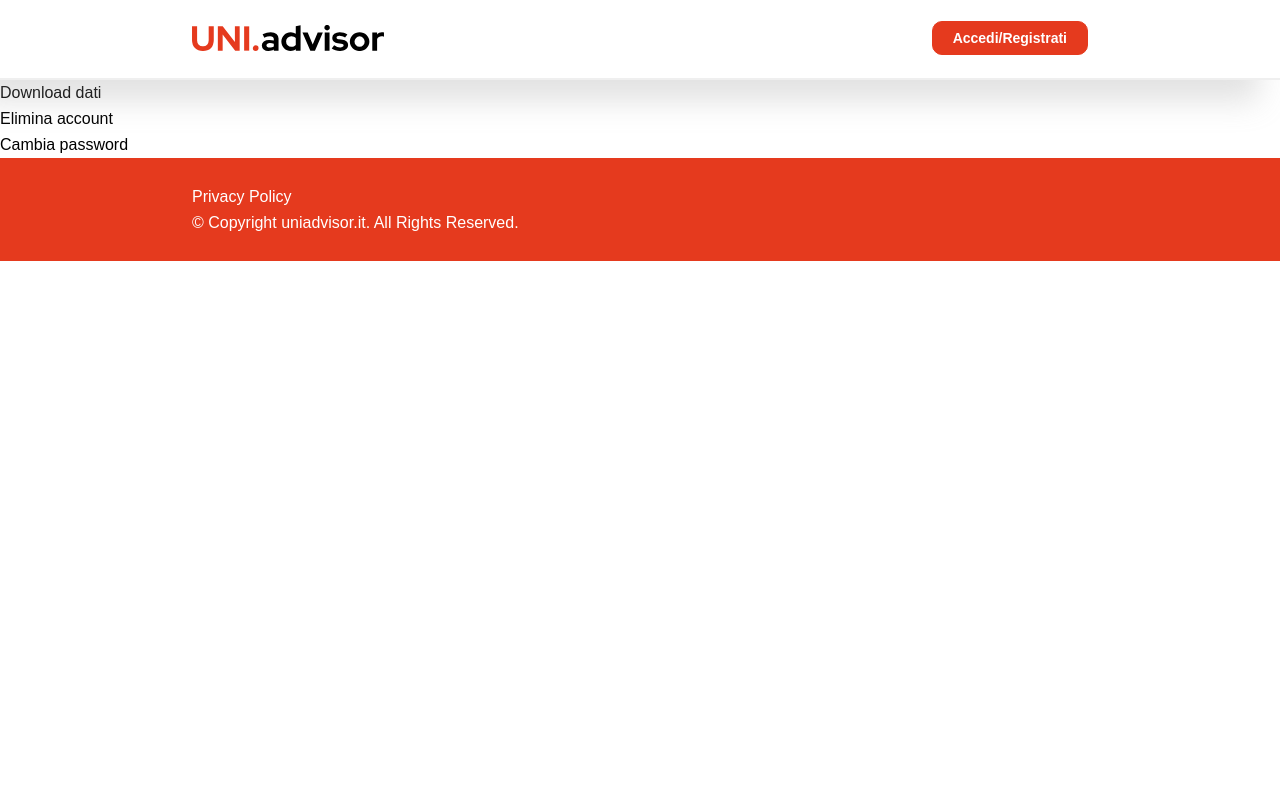
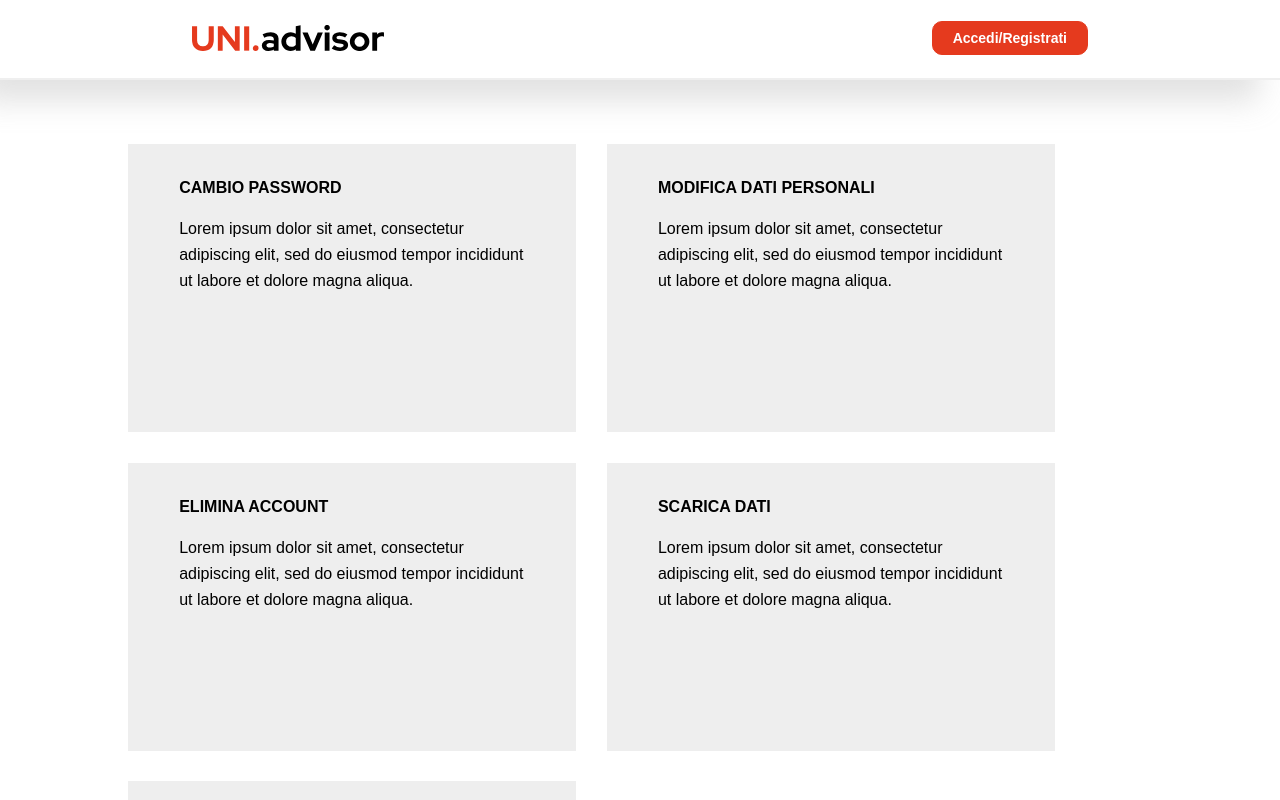
Before and after one commit to davelista/uniadvisor-frontend, a React (Create React App) app: page /settings in a window 1280 px wide. Shown: the top 800 px of the page. Built offline with nearby package versions, Linux system fonts and the light colour scheme; no server answers; some icons are missing.

Commit message:
settings page (cards,change psw, modify,

```diff
--- /dev/null
+++ b/src/components/Cards/Card.js
@@ -0,0 +1,22 @@
+import React from 'react';
+import styles from "./Card.module.css";
+
+const Card = (props) => {
+
+    const {title, text, onChangeSelected} = props;
+
+    return (
+        <>
+            <div className={styles.card} onClick={() => onChangeSelected(title)}>
+                <div  className={styles.title}>
+                    {title}
+                </div>
+                <div className={styles.text}>
+                    {text}
+                </div>
+            </div>
+        </>
+    );
+}
+
+export default Card;
--- /dev/null
+++ b/src/components/Cards/Card.module.css
@@ -0,0 +1,29 @@
+.card{
+    display: flex;
+    flex-direction: column;
+    background-color: #eee;
+    padding: 2% 5% 2% 5%;
+    width: 28rem;
+    height: 18rem;
+    margin-bottom: 3%;
+    margin-right: 3%;
+}
+
+.title{
+    text-transform: uppercase;
+    line-height: 3em;
+    font-weight: 600;
+    font-size: medium;
+    margin-bottom: 1%;
+    width: auto;
+}
+
+.text{
+    justify-content: center;
+}
+
+.card:hover{
+    background-color: #e53a1e;
+    color: white;
+    cursor: pointer;
+}
--- /dev/null
+++ b/src/components/PagesSections/Settings/CardContainer.js
@@ -0,0 +1,22 @@
+import React, {useState} from 'react';
+import Card from "../../Cards/Card";
+import styles from './CardsContainer.module.css'
+
+const CardContainer = (props) => {
+    const {onChangeSelected} = props;
+    const titles = ["Cambio password", "Modifica dati personali", "Elimina account", "Scarica dati", "Contattaci"];
+
+    const textPsw = "Lorem ipsum dolor sit amet, consectetur adipiscing elit, sed do eiusmod tempor " +
+        "incididunt ut labore et dolore magna aliqua.";
+
+
+    return (
+        <>
+            <div className={styles.container}>
+                {titles.map((title) => <Card title={title} text={textPsw} onChangeSelected={onChangeSelected}/>)}
+            </div>
+        </>
+    );
+}
+
+export default CardContainer;
--- /dev/null
+++ b/src/components/PagesSections/Settings/CardsContainer.module.css
@@ -0,0 +1,7 @@
+.container{
+    display: flex;
+    flex-direction: row;
+    justify-content: flex-start;
+    flex-wrap: wrap;
+    padding: 5% 10%;
+}
--- a/src/components/PagesSections/Settings/ChangePswForm.js
+++ b/src/components/PagesSections/Settings/Forms/ChangePswForm.js
@@ -1,8 +1,8 @@
 import React from 'react';
-import FormTextField from "../../Forms/FormTextField";
+import FormTextField from "../../../Forms/FormTextField";
 import useChangePswForm from "./useChangePswForm";
-import styles from './Settings.module.css';
-import {Button} from "../../Buttons/Button";
+import styles from '../Settings.module.css';
+import {Button} from "../../../Buttons/Button";
 
 const ChangePswForm = (props) => {
 
@@ -10,6 +10,7 @@ const ChangePswForm = (props) => {
     const [form, submit] = useChangePswForm(newPassword);
     return (
         <>
+
             <div className={styles.formContainer}>
                 <form className={styles.form} onSubmit={submit}>
                     <div className={styles.formInput}>
@@ -21,10 +22,10 @@ const ChangePswForm = (props) => {
                     <div className={styles.formInput}>
                         <FormTextField field={form.repeatPassword} variant="outlined" type="password"  />
                     </div>
-                    <Button buttonStyle="btn--outline" type="submit">
-                        <h6 style={{ color: "white" }}>Invia</h6>
-                    </Button>
                 </form>
+                <Button buttonStyle="btn--outline" type="submit" >
+                    <h6 style={{ color: "white" }}>Invia</h6>
+                </Button>
             </div>
         </>
     );
--- /dev/null
+++ b/src/components/PagesSections/Settings/Forms/Modify.js
@@ -0,0 +1,34 @@
+import React from 'react';
+import FormTextField from "../../../Forms/FormTextField";
+import useModifyForm from "./useModifyForm";
+import styles from '../Settings.module.css';
+import {Button} from "../../../Buttons/Button";
+
+const Modify = (props) => {
+
+    let name = "";
+    const [form, submit] = useModifyForm(name);
+    return (
+        <>
+
+            <div className={styles.formContainer}>
+                <form className={styles.form} onSubmit={submit}>
+                    <div className={styles.formInput}>
+                        <FormTextField field={form.name} variant="outlined" />
+                    </div>
+                    <div className={styles.formInput}>
+                        <FormTextField field={form.lastName} variant="outlined" />
+                    </div>
+                    <div className={styles.formInput}>
+                        <FormTextField field={form.email} variant="outlined" type="email"  />
+                    </div>
+                </form>
+                <Button buttonStyle="btn--outline" type="submit" >
+                    <h6 style={{ color: "white" }}>Invia</h6>
+                </Button>
+            </div>
+        </>
+    );
+}
+
+export default Modify;
--- /dev/null
+++ b/src/components/PagesSections/Settings/Forms/index.js
@@ -0,0 +1,4 @@
+import ChangePswForm from "./ChangePswForm";
+import Modify from "./Modify";
+
+export {ChangePswForm, Modify};
--- a/src/components/PagesSections/Settings/useChangePswForm.js
+++ b/src/components/PagesSections/Settings/Forms/useChangePswForm.js
@@ -1,4 +1,4 @@
-import useFormField, { formToSubmittable, isFormValid } from "../../../hooks/useFormField";
+import useFormField, { formToSubmittable, isFormValid } from "../../../../hooks/useFormField";
 
 /**
  *
--- /dev/null
+++ b/src/components/PagesSections/Settings/Forms/useModifyForm.js
@@ -0,0 +1,21 @@
+import useFormField, { formToSubmittable, isFormValid } from "../../../../hooks/useFormField";
+
+/**
+ *
+ * @param {{(form: object)=>void}} onSubmit Receives `form` object as arg
+ */
+export default function useChangePswForm(onSubmit) {
+    const name = useFormField("name", "Nome", "", "", (value) => value?.length > 0);
+    const lastName = useFormField("lastname", "Cognome", "", "", (value) => value?.length > 0);
+    const email = useFormField("email", "Email", "Email non valida", "", (value) => value?.length > 0);
+
+    const form = { name, lastName, email };
+
+    const submit = async (e) => {
+        if (e) e.preventDefault();
+        if (isFormValid(form)) onSubmit(formToSubmittable(form));
+
+    };
+
+    return [form, submit];
+}
--- /dev/null
+++ b/src/components/PagesSections/Settings/SettingForm.js
@@ -0,0 +1,39 @@
+import React from 'react';
+import {ChangePswForm, Modify} from "./Forms";
+import styles from './Settings.module.css'
+
+const SettingForm = (props) => {
+    const {selected} = props;
+    let form;
+
+    switch (selected) {
+        case "Cambio password":
+            form = (<ChangePswForm/>);
+            break;
+        case "Modifica dati personali":
+            form = (<Modify/>);
+            break;
+        case "Elimina account":
+            form = (<div>elimina</div>);
+            break;
+        case "Scarica dati":
+            form =  (<div>Scarica</div>);
+            break;
+        case "Contattaci":
+            form = (<div>Contattaci</div>);
+            break;
+        default:
+            return (<div/>);
+
+    }
+    return (
+        <>
+            <div className={styles.section}>
+                <h2>{selected}</h2>
+                {form}
+            </div>
+        </>
+    );
+}
+
+export default SettingForm;
--- a/src/components/PagesSections/Settings/Settings.module.css
+++ b/src/components/PagesSections/Settings/Settings.module.css
@@ -1,16 +1,26 @@
+.section{
+    display: flex;
+    flex-direction: column;
+    justify-content: center;
+    align-items: center;
+    background-color: #efefef;
+    padding: 5%;
+}
+
 .formContainer{
     display: flex;
+    flex-direction: column;
     justify-content: center;
-    padding: 1% 0 2% 0;
-    background-color: #efefef;
+    padding: 2% 0 0 0;
 }
 
 .form{
     display: flex;
-    flex-direction: column;
+    flex-direction: row;
     justify-content: space-evenly;
     align-items: center;
     width: 50rem;
+    margin-bottom: 3%;
 }
 
 .formInput{
--- a/src/pages/Settings.js
+++ b/src/pages/Settings.js
@@ -1,30 +1,16 @@
 import React, {useState} from 'react';
 import Navbar from "../components/Navbar/Navbar";
-import ChangePswForm from "../components/PagesSections/Settings/ChangePswForm";
+import CardContainer from "../components/PagesSections/Settings/CardContainer";
+import SettingForm from "../components/PagesSections/Settings/SettingForm";
 
 const Settings = () => {
-    const [showChangePsw, setShowChangePsw] = useState(false);
-
-    const handleOpen = () => {
-        setShowChangePsw(!showChangePsw);
-    }
-
-    let changePswForm = (showChangePsw === true ? <ChangePswForm/> : <div></div>);
+    const [selected, setSelected] = useState(null);
 
     return (
         <>
             <Navbar/>
-            <div>
-                Download dati
-            </div>
-            <div>
-                Elimina account
-            </div>
-            <div onClick={handleOpen}>
-                Cambia password
-
-            </div>
-            {changePswForm}
+            <CardContainer selected={selected} onChangeSelected={setSelected}/>
+            <SettingForm selected={selected}/>
         </>
     );
 }
```
Also changed, not shown: 1 other file (tests, documents, lock files or other folders).
